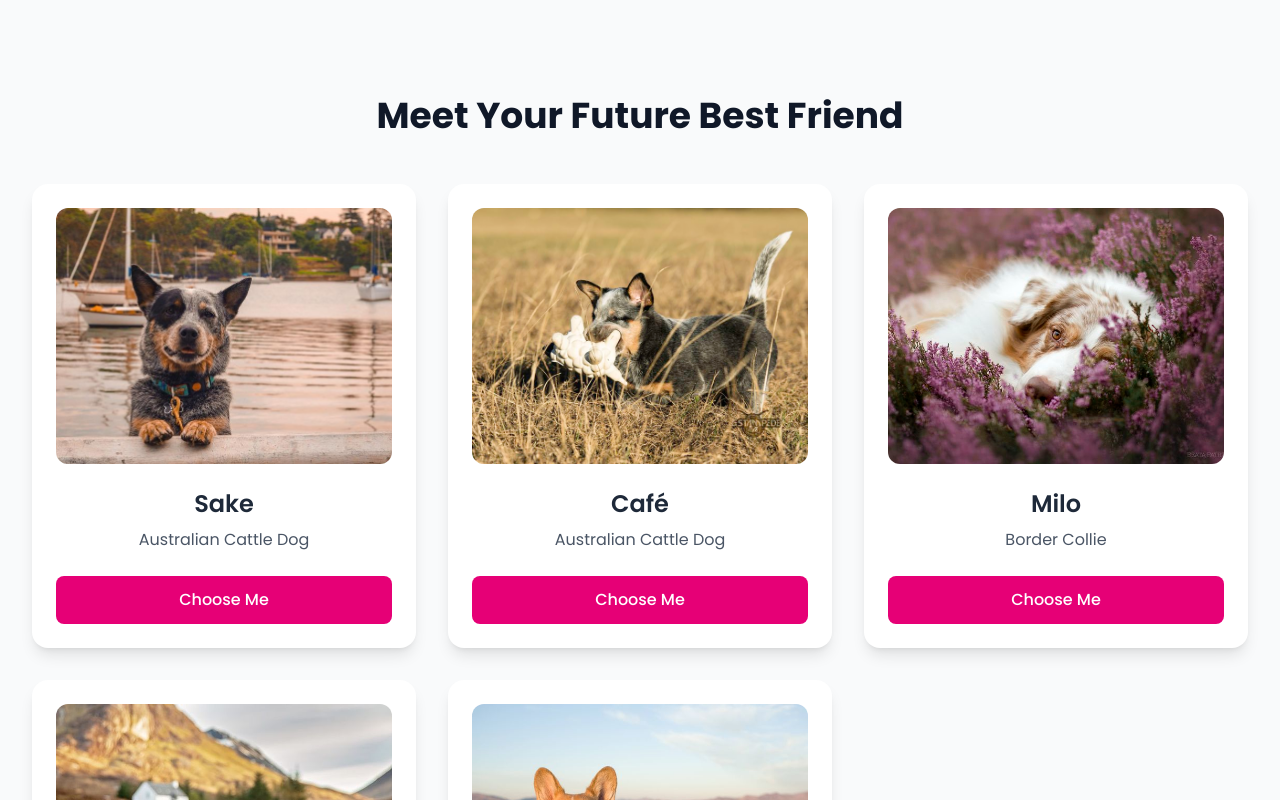
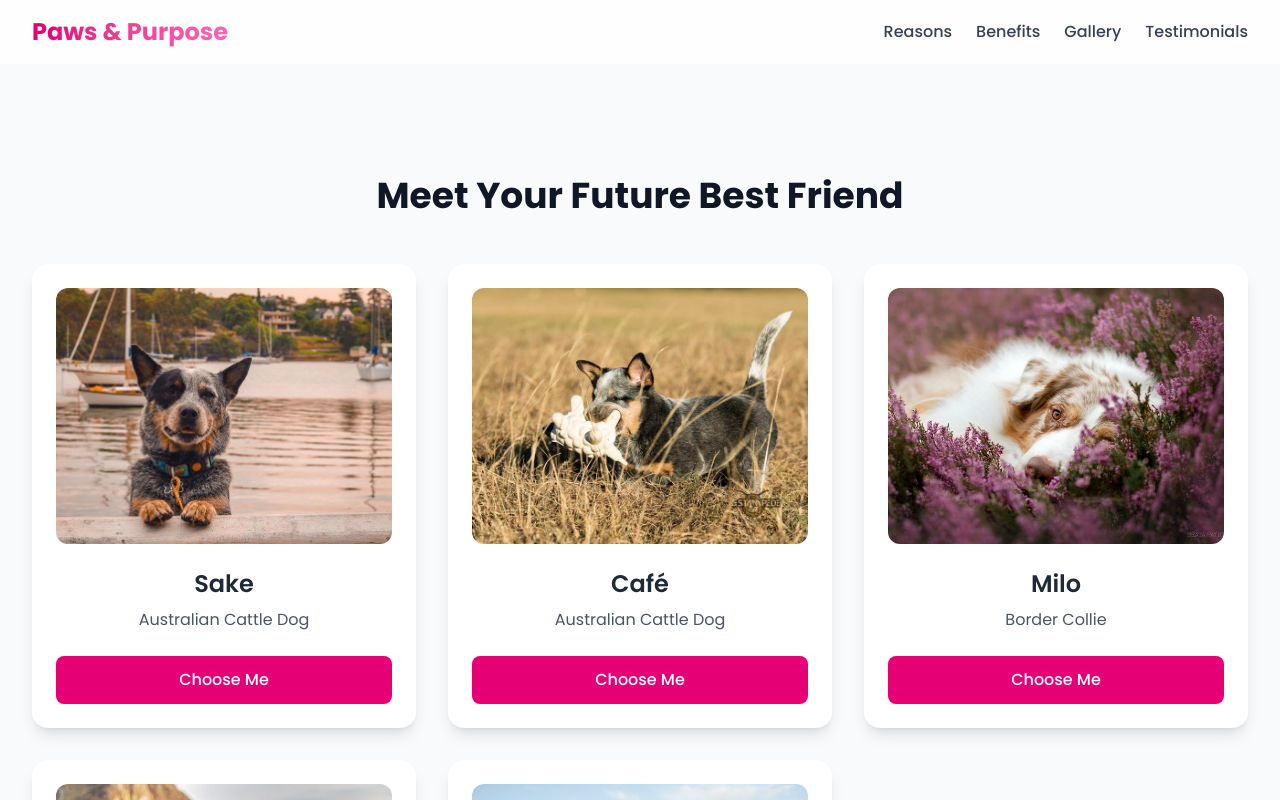
Before and after one commit to gabriellamsa/paws-and-purpose, a Next.js app: page /adopt in a window 1280 px wide. Shown: the top 800 px of the page. Built offline with nearby package versions, Linux system fonts and the light colour scheme.

Commit message:
feat: add adopt page with dog listing and navbar integration

```diff
--- a/src/components/adopt/AdoptPage.tsx
+++ b/src/components/adopt/AdoptPage.tsx
@@ -2,6 +2,7 @@
 
 import Image from "next/image";
 import { motion } from "framer-motion";
+import Navbar from "../navbar/Navbar";
 
 interface Dog {
   id: number;
@@ -45,7 +46,9 @@
 
 export default function AdoptPage() {
   return (
-    <main className="min-h-screen bg-gray-50">
+    <>
+      <Navbar />
+      <main className="min-h-screen bg-gray-50 pt-20">
         <div className="max-w-7xl mx-auto px-4 sm:px-6 lg:px-8 py-24">
           <motion.h1
             initial={{ opacity: 0, y: -20 }}
@@ -80,9 +83,7 @@
                     {dog.name}
                   </h2>
                   <p className="text-gray-600 mb-6">{dog.breed}</p>
-                <button
-                  className="w-full px-6 py-3 text-base font-medium text-white bg-pink-600 hover:bg-pink-700 rounded-lg transition-colors duration-200 focus:outline-none focus:ring-2 focus:ring-offset-2 focus:ring-pink-500"
-                >
+                  <button className="w-full px-6 py-3 text-base font-medium text-white bg-pink-600 hover:bg-pink-700 rounded-lg transition-colors duration-200 focus:outline-none focus:ring-2 focus:ring-offset-2 focus:ring-pink-500">
                     Choose Me
                   </button>
                 </div>
@@ -91,5 +92,6 @@
           </div>
         </div>
       </main>
+    </>
   );
 }
--- a/src/components/navbar/MobileNav.tsx
+++ b/src/components/navbar/MobileNav.tsx
@@ -11,7 +11,11 @@
   { href: "#testimonials", label: "Testimonials" },
 ];
 
-export default function MobileNav() {
+interface MobileNavProps {
+  showAdoptButton: boolean;
+}
+
+export default function MobileNav({ showAdoptButton }: MobileNavProps) {
   const [isOpen, setIsOpen] = useState(false);
 
   return (
@@ -36,6 +40,7 @@
                 </a>
               </li>
             ))}
+            {showAdoptButton && (
               <li>
                 <Link
                   href="/adopt"
@@ -45,6 +50,7 @@
                   Adopt Me
                 </Link>
               </li>
+            )}
           </ul>
         </div>
       )}
--- a/src/components/navbar/Navbar.tsx
+++ b/src/components/navbar/Navbar.tsx
@@ -1,12 +1,15 @@
 "use client";
 
 import { useState, useEffect } from "react";
+import { usePathname } from "next/navigation";
 import MobileNav from "./MobileNav";
 import ResponsiveNavbar from "./ResponsiveNavbar";
-import Link from "next/link";
 
 export default function Navbar() {
+  const pathname = usePathname();
   const [scrolled, setScrolled] = useState(false);
+
+  const showAdoptButton = pathname !== "/adopt";
 
   useEffect(() => {
     const handleScroll = () => {
@@ -36,17 +39,11 @@
           </div>
 
           <div className="hidden md:flex items-center space-x-8">
-            <ResponsiveNavbar />
-            <Link
-              href="/adopt"
-              className="ml-4 inline-flex items-center justify-center px-4 py-2 text-sm font-semibold text-white bg-pink-600 hover:bg-pink-700 rounded-lg transition-colors duration-200 focus:outline-none focus:ring-2 focus:ring-offset-2 focus:ring-pink-500 shadow"
-            >
-              Adopt Me
-            </Link>
+            <ResponsiveNavbar showAdoptButton={showAdoptButton} />
           </div>
 
           <div className="md:hidden">
-            <MobileNav />
+            <MobileNav showAdoptButton={showAdoptButton} />
           </div>
         </div>
       </nav>
--- a/src/components/navbar/ResponsiveNavbar.tsx
+++ b/src/components/navbar/ResponsiveNavbar.tsx
@@ -1,6 +1,7 @@
 "use client";
 
 import SmoothScrollLink from "@/components/helper/SmoothScrollLink";
+import Link from "next/link";
 
 const links = [
   { href: "#reasons", label: "Reasons" },
@@ -9,8 +10,13 @@
   { href: "#testimonials", label: "Testimonials" },
 ];
 
-export default function ResponsiveNavbar() {
+interface ResponsiveNavbarProps {
+  showAdoptButton: boolean;
+}
+
+export default function ResponsiveNavbar({ showAdoptButton }: ResponsiveNavbarProps) {
   return (
+    <div className="flex items-center space-x-6">
       <ul className="flex space-x-6 text-gray-700 font-medium">
         {links.map((link) => (
           <li key={link.href}>
@@ -23,5 +29,14 @@
           </li>
         ))}
       </ul>
+      {showAdoptButton && (
+        <Link
+          href="/adopt"
+          className="bg-pink-600 hover:bg-pink-700 text-white px-4 py-2 rounded-lg transition-colors duration-200"
+        >
+          Adopt Me
+        </Link>
+      )}
+    </div>
   );
 }
```
Lines whose indentation alone changed are shown as unchanged.
